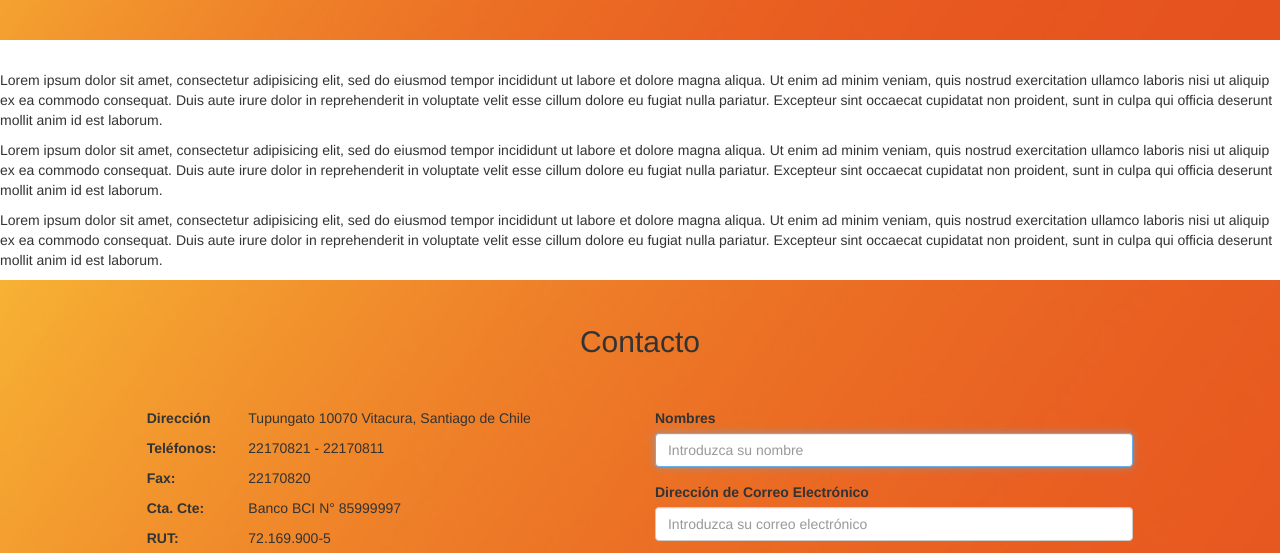
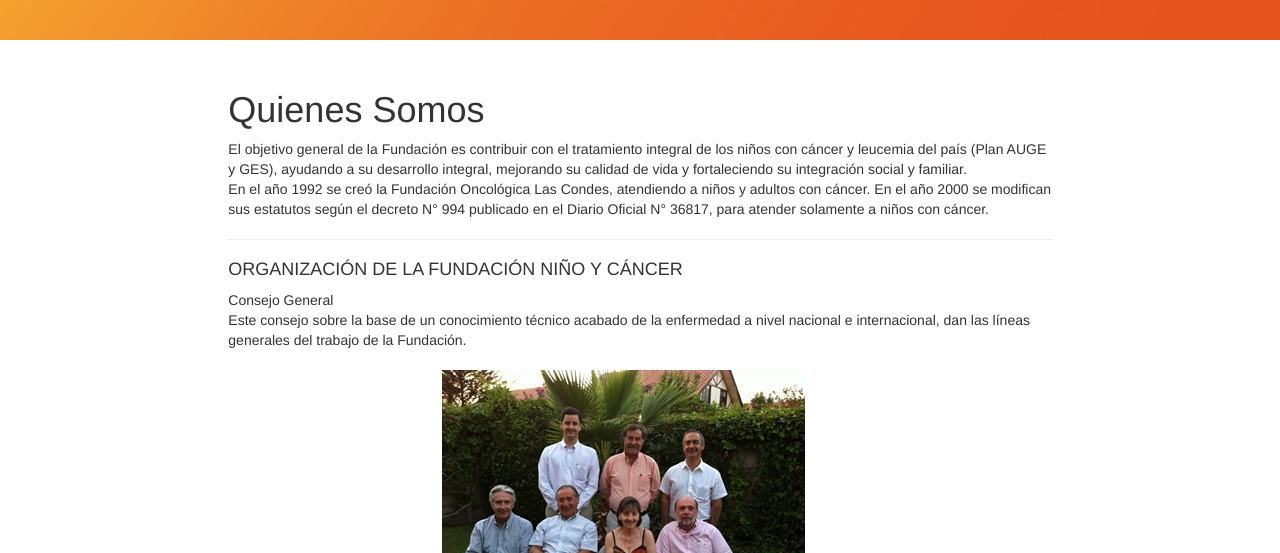
Before and after one commit to RobertoJofreGodoy/Presencial_08, a plain HTML site: page nosotros.html in a window 1280 px wide. Shown: the part 201-754 px from the top of the page. Drawn offline with nearby package versions, Linux system fonts and the light colour scheme.

Commit message:
nosotros

```diff
--- a/diseño.css
+++ b/diseño.css
@@ -21,7 +21,6 @@ body{
 	max-height:450px;
 }
 
-
 .navbar {
 	margin-bottom: 0;
 	border-radius: 0;
--- a/nosotros.html
+++ b/nosotros.html
@@ -23,7 +23,7 @@
       <div class="navbar-header">
         <button type="button" class="navbar-toggle" data-toggle="collapse" data-target="#myNavbar">
         </button>
-        <a class="navbar-brand" href="#">Fundación Niños y Cáncer</a>
+        <a class="navbar-brand" href="index.html">Fundación Niños y Cáncer</a>
       </div>
       <div class="collapse navbar-collapse" id="myNavbar">
         <ul class="nav navbar-nav">
@@ -49,27 +49,35 @@
 
 	<!-- CONTENIDO-->
 
-	<div>
-		<p>Lorem ipsum dolor sit amet, consectetur adipisicing elit, sed do eiusmod
-		tempor incididunt ut labore et dolore magna aliqua. Ut enim ad minim veniam,
-		quis nostrud exercitation ullamco laboris nisi ut aliquip ex ea commodo
-		consequat. Duis aute irure dolor in reprehenderit in voluptate velit esse
-		cillum dolore eu fugiat nulla pariatur. Excepteur sint occaecat cupidatat non
-		proident, sunt in culpa qui officia deserunt mollit anim id est laborum.</p>
+	<div class="container-fluid text-center">
+		<div class="row content">
+			<div class="col-sm-2 ">
+			</div>
+			<div class="col-sm-8 text-left">
+				<h1>Quienes Somos</h1>
+				<p>El objetivo general de la Fundación es contribuir con el tratamiento integral de los niños con cáncer y leucemia del país (Plan AUGE y GES), ayudando a su desarrollo integral, mejorando su calidad de vida y fortaleciendo su integración social y familiar.
+				<br>
+				En el año 1992 se creó la Fundación Oncológica Las Condes, atendiendo a niños y adultos con cáncer. En el año 2000 se modifican sus estatutos según el decreto N° 994 publicado en el Diario Oficial N° 36817, para atender solamente a niños con cáncer.</p>
+				<hr>
+				<h4>ORGANIZACIÓN DE LA FUNDACIÓN NIÑO Y CÁNCER</h4>
 
-		<p>Lorem ipsum dolor sit amet, consectetur adipisicing elit, sed do eiusmod
-		tempor incididunt ut labore et dolore magna aliqua. Ut enim ad minim veniam,
-		quis nostrud exercitation ullamco laboris nisi ut aliquip ex ea commodo
-		consequat. Duis aute irure dolor in reprehenderit in voluptate velit esse
-		cillum dolore eu fugiat nulla pariatur. Excepteur sint occaecat cupidatat non
-		proident, sunt in culpa qui officia deserunt mollit anim id est laborum.</p>
+				 Consejo General <br>
 
-		<p>Lorem ipsum dolor sit amet, consectetur adipisicing elit, sed do eiusmod
-		tempor incididunt ut labore et dolore magna aliqua. Ut enim ad minim veniam,
-		quis nostrud exercitation ullamco laboris nisi ut aliquip ex ea commodo
-		consequat. Duis aute irure dolor in reprehenderit in voluptate velit esse
-		cillum dolore eu fugiat nulla pariatur. Excepteur sint occaecat cupidatat non
-		proident, sunt in culpa qui officia deserunt mollit anim id est laborum.</p>
+				Este consejo sobre la base de un conocimiento técnico acabado de la enfermedad a nivel nacional e internacional, dan las líneas generales del trabajo de la Fundación.<br><br>
+			</div>
+			<div class="col-sm-2 ">
+			</div>
+		</div>
+
+		<div class="row content">
+			<div class="col-sm-4 ">
+			</div>
+			<div class="col-sm-8 text-left">
+				<img src="images/nosotros2.jpg" class="img-responsive">
+			</div>
+			<div class="col-sm-2 ">
+			</div>
+		</div><br>
 
 	</div>
 
```
Also changed, not shown: index.html (+1 -1 lines), noticias.html (+40 -0 lines).
